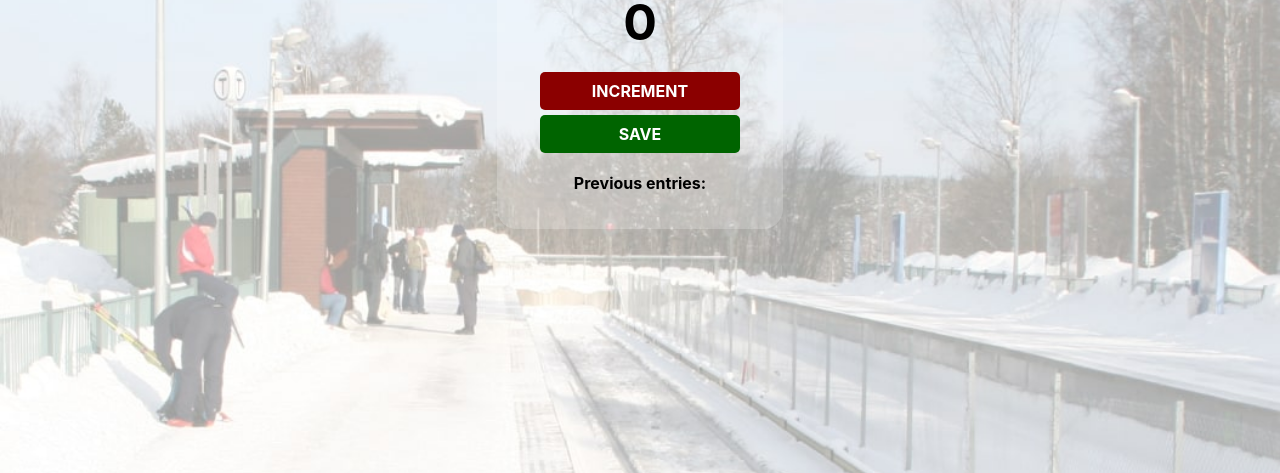
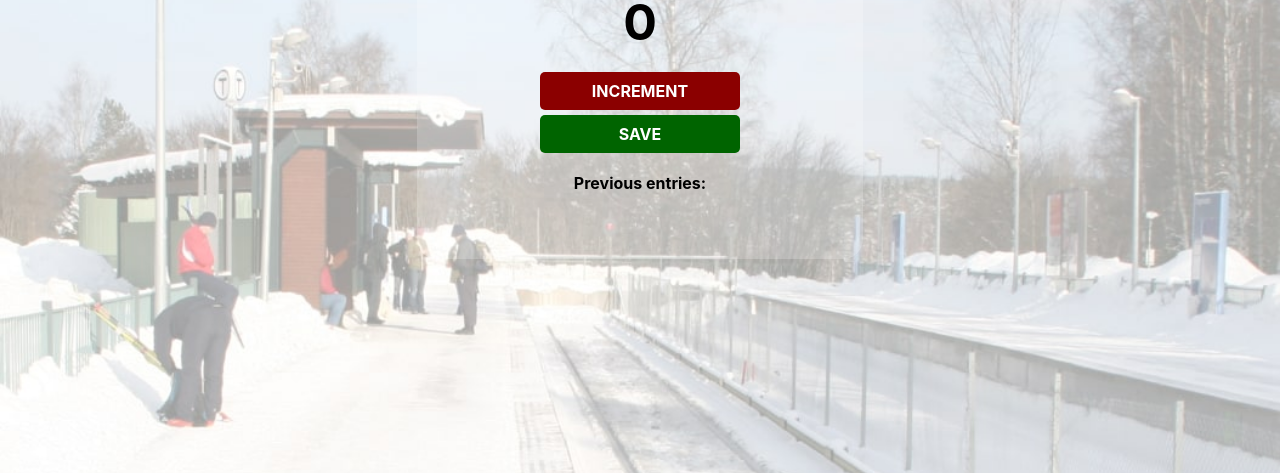
Before and after one commit to tomohiro-mizukami/passenger-counter, a plain HTML site: page index.html in a window 1280 px wide. Shown: the part 327-800 px from the top of the page. Drawn offline with nearby package versions, Linux system fonts and the light colour scheme.

Commit message:
Make padding responsive

```diff
--- a/index.css
+++ b/index.css
@@ -15,6 +15,12 @@ body {
     padding: 20px;
     background-color: rgba(255, 255, 255, 0.2);
     border-radius: 20px;
+}
+
+@media (min-width: 30rem) {
+    .container {
+        padding: 50px 100px;
+    }
 }
 
 h1 {
```
